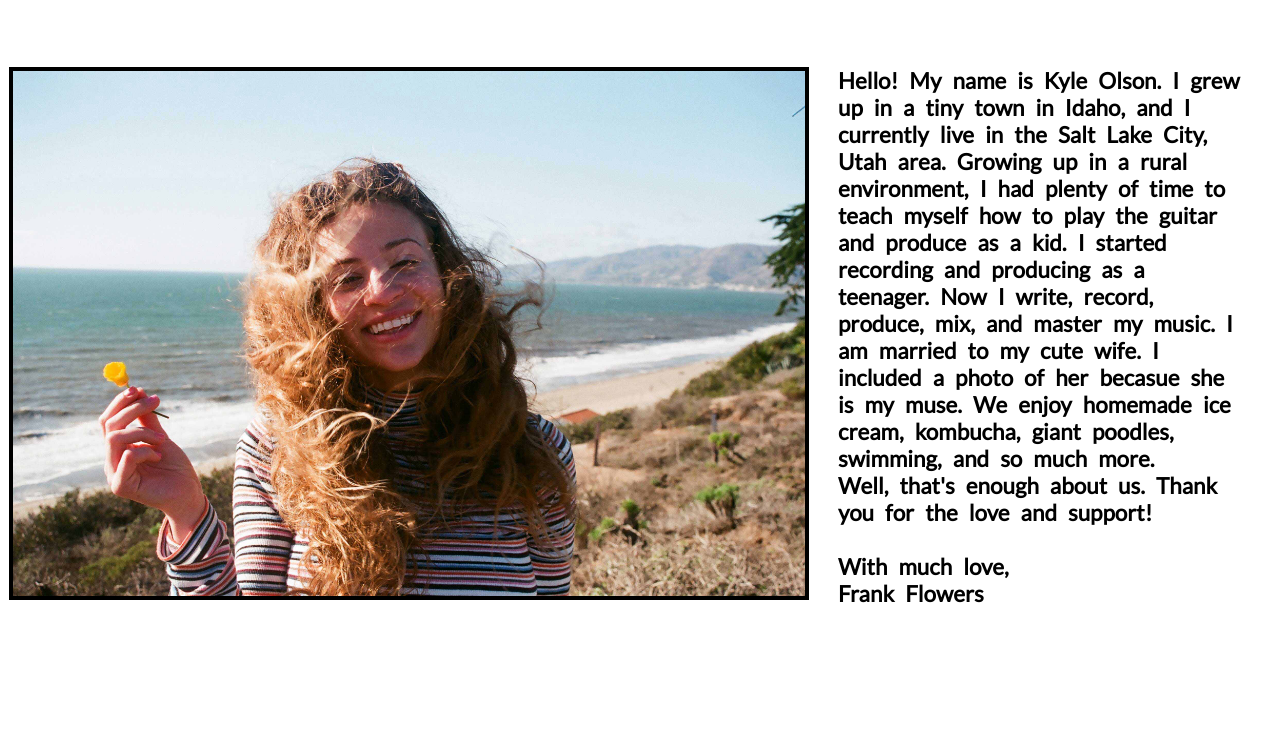
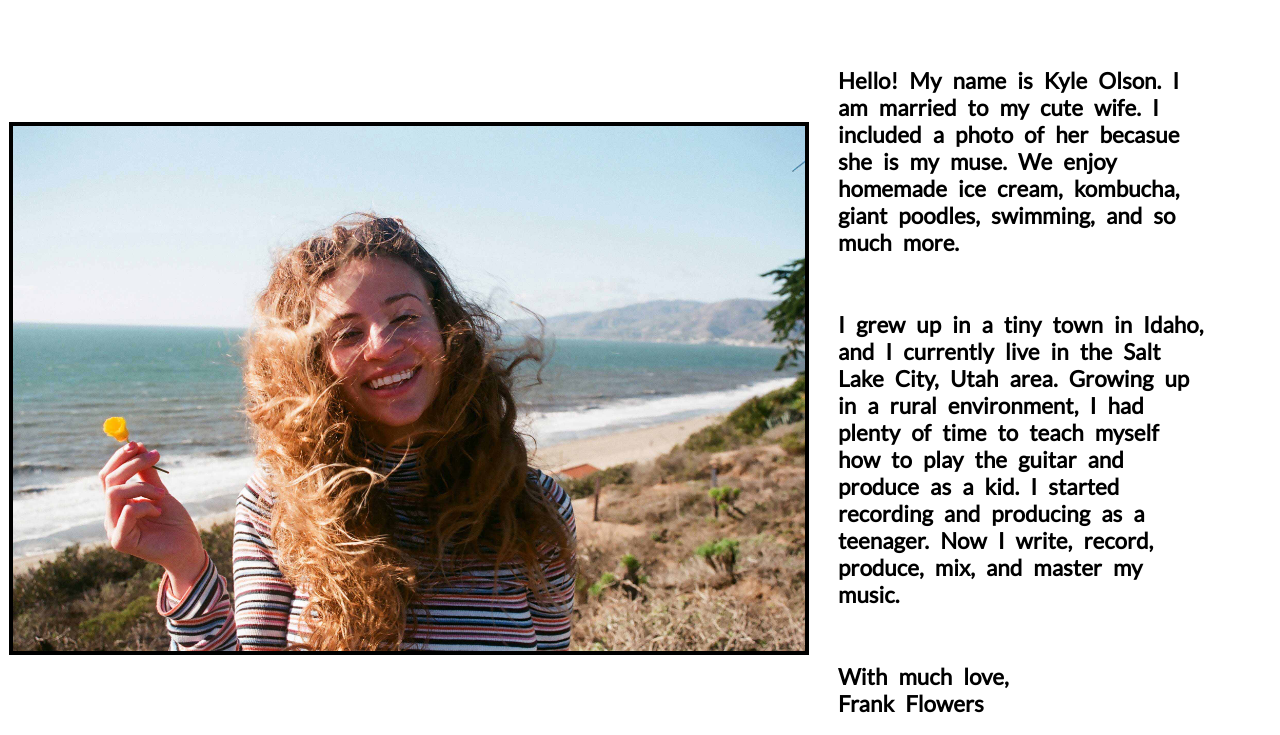
Before and after one commit to olsonkyle/olsonkyle.github.io, a plain HTML site: page about.html in a window 1280 px wide. Shown: the part 217-952 px from the top of the page. Drawn offline with Linux system fonts and the light colour scheme.

Commit message:
edited bio

```diff
--- a/about.html
+++ b/about.html
@@ -83,23 +83,23 @@
 
           <!-- Full-width images with number and caption text -->
           <div class="mySlides fade">
-            <img src="photos/profilekyle.jpg" >
+            <img src="photos/profilekyle.jpg">
           </div>
 
           <div class="mySlides fade">
-            <img src="photos/cutewife.jpg" >
+            <img src="photos/cutewife.jpg">
           </div>
 
           <div class="mySlides fade">
-            <img src="photos/dinokyle.jpg" >
+            <img src="photos/dinokyle.jpg">
           </div>
 
           <div class="mySlides fade">
-            <img src="photos/treekyle.jpg" >
+            <img src="photos/treekyle.jpg">
           </div>
 
           <div class="mySlides fade">
-            <img src="photos/stukyle.jpg" >
+            <img src="photos/stukyle.jpg">
           </div>
 
 
@@ -114,21 +114,27 @@
         <script src="js/carousel.js"></script>
 
 
-
+        <div>
           <p class="bio">
-          Hello! My name is Kyle Olson. I grew up in a tiny town in Idaho, and I currently live in the
+            Hello! My name is Kyle Olson. I am married to my cute wife. I included a photo of her becasue she is my
+            muse.
+            We enjoy homemade ice cream, kombucha, giant poodles, swimming, and so much more.
+          </p>
+          <p class="bio">
+            I grew up in a tiny town in Idaho, and I currently live in the
             Salt Lake City, Utah area.
             Growing up in a rural environment, I had plenty of time to teach myself how to play the guitar
             and
             produce as a kid.
             I started recording and producing as a teenager. Now I write, record, produce, mix,
             and master my music.
-          I am married to my cute wife. I included a photo of her becasue she is my muse.
-          We enjoy homemade ice cream, kombucha, giant poodles, swimming, and so much more. <br>
-          Well, that's enough about us. Thank you for the love and support!<br><br>
-          With much love, <br>
+          </p>
+          <p class="bio">
+            With much love,<br>
             Frank Flowers
           </p>
+
+        </div>
       </div>
     </main>
 
```
Lines whose indentation alone changed are shown as unchanged.
